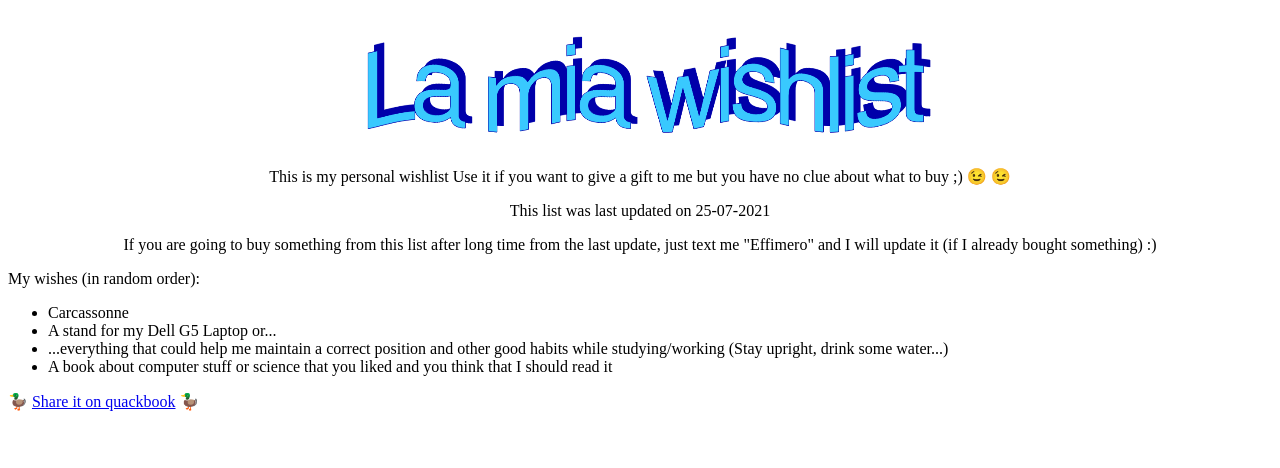
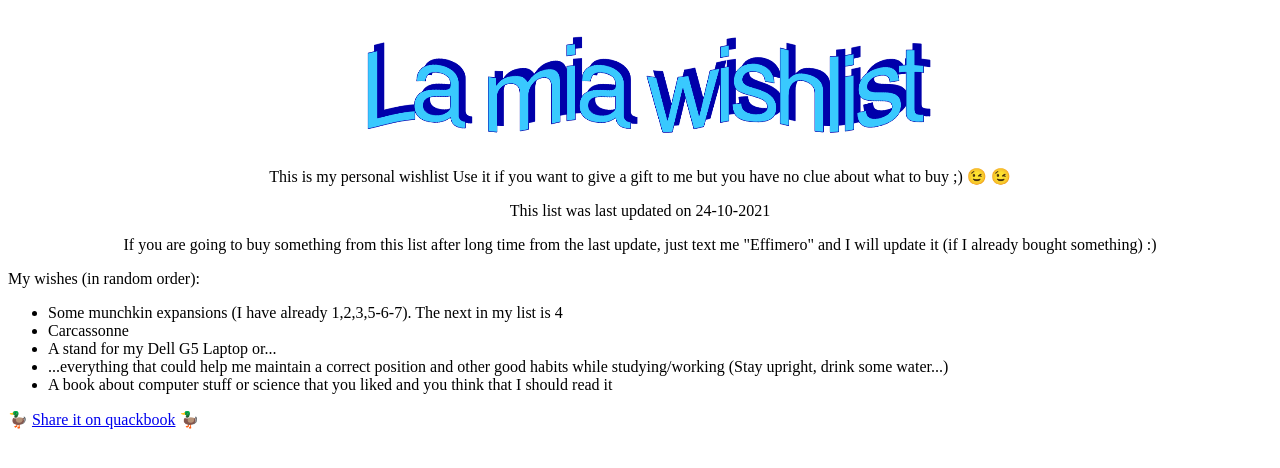
Before and after one commit to dario-passarello/dario-passarello.github.io, a plain HTML site: page wishlist.html in a window 1280 px wide. Drawn offline with Linux system fonts and the light colour scheme.

Commit message:
Update wishlist.html

```diff
--- a/wishlist.html
+++ b/wishlist.html
@@ -13,7 +13,7 @@
         Use it if you want to give a gift to me but you have no clue about what to buy ;)  	&#128521;  	&#128521;
     </p>
     <p>
-    This list was last updated on 25-07-2021
+    This list was last updated on 24-10-2021
     </p>
     <p>
     If you are going to buy something from this list after long time from the last update, just text me "Effimero" and I will update it (if I already bought something) :)
@@ -25,7 +25,7 @@
     </p>
     <ul>
     <!--<li> Transport Fever 2 (on Steam) (I have already the first), I will play it like 400 hours probably :) - At full price (40$) is definitely not worth it, maybe it's better to wait for a deal-->
-    <!--<li> Some munchkin expansions (I have already 1,2,3,5-6-7). The next in my list is 4-->
+    <li> Some munchkin expansions (I have already 1,2,3,5-6-7). The next in my list is 4
     <li> Carcassonne
     <!--<li> <b>A new mouse</b>, the old one is broken (I prefer it wired) -->
     <!--<li> A new keyboard (I prefer it wired, non mechanical, for noise reasons :( )-->
```
